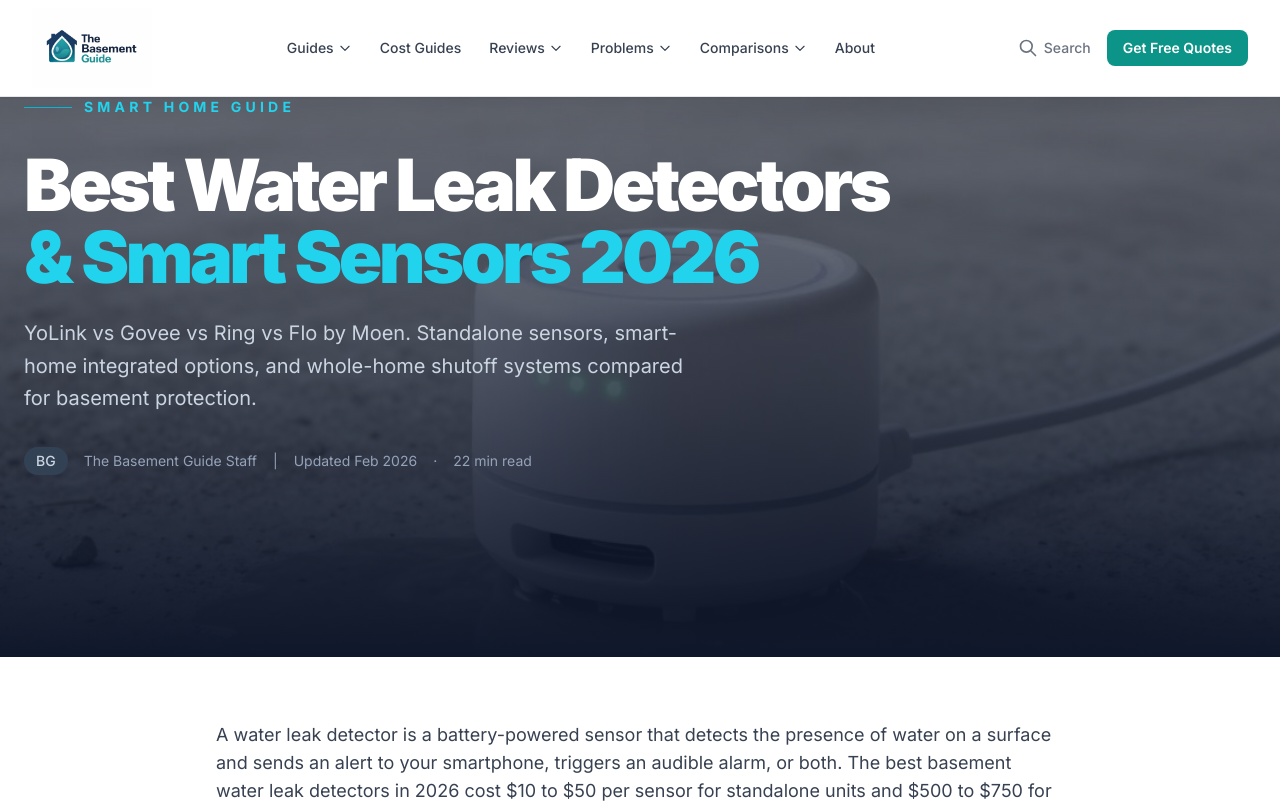
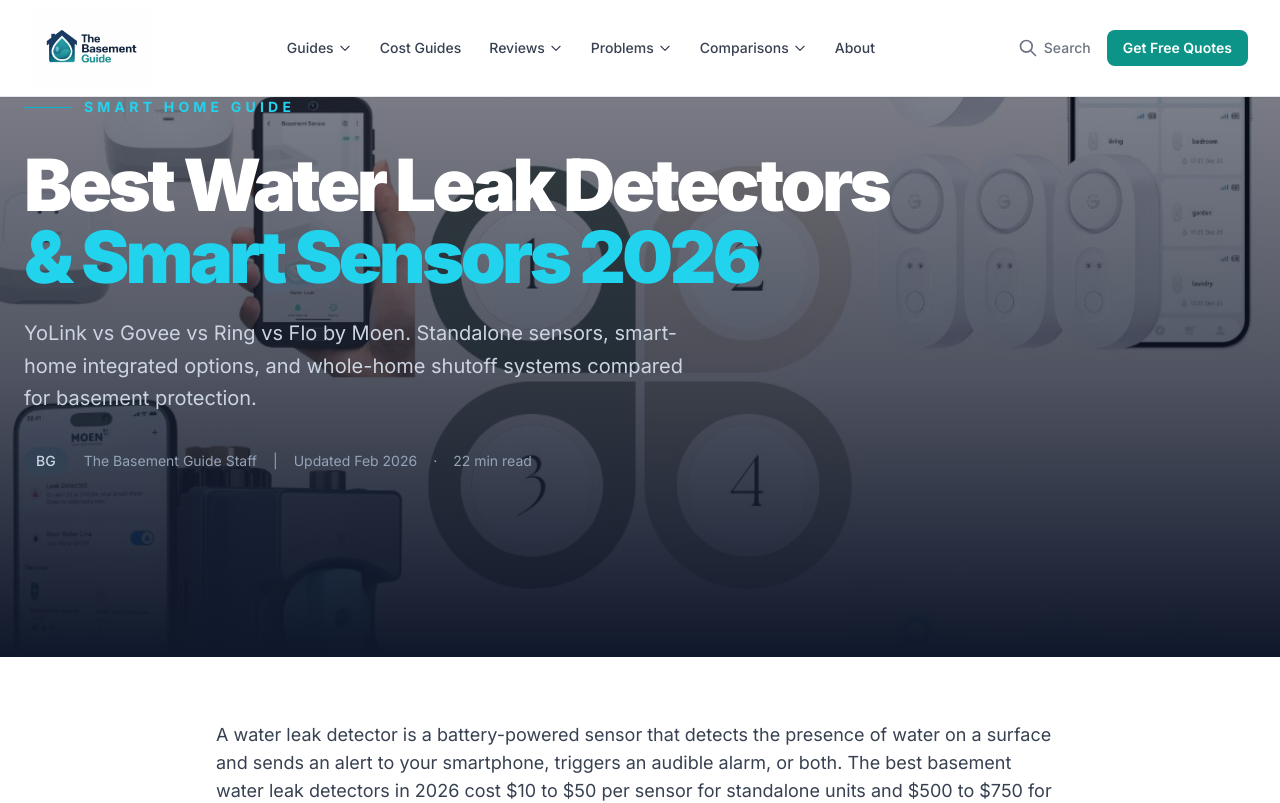
Before and after one commit to thebasementguide2026/basement-guide, a Next.js app: page /articles/best-water-leak-detectors in a window 1280 px wide. Shown: the top 803 px of the page. Built offline with nearby package versions, Linux system fonts and the light colour scheme.

Commit message:
Update hero image to leakdetectors.jpg

```diff
--- a/app/articles/best-water-leak-detectors/page.tsx
+++ b/app/articles/best-water-leak-detectors/page.tsx
@@ -14,7 +14,7 @@ export default function BestWaterLeakDetectors() {
       {/* Article Hero */}
       <section className='relative min-h-[70vh] min-h-[500px] bg-slate-900 overflow-hidden'>
         <Image
-          src='/leaksensor.jpg'
+          src='/leakdetectors.jpg'
           alt='Smart water leak detector in basement'
           fill
           className='object-cover opacity-45 scale-105 transition-transform duration-700 hover:scale-100'
```
